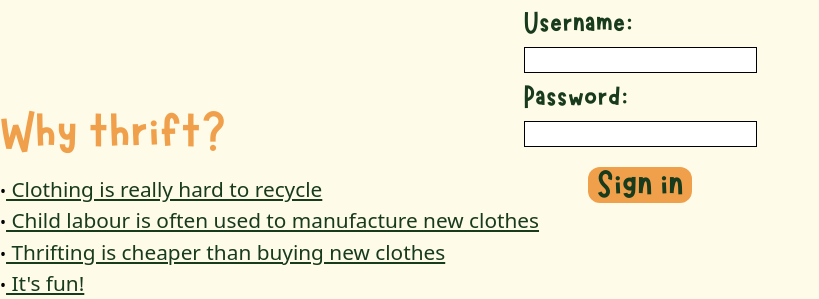
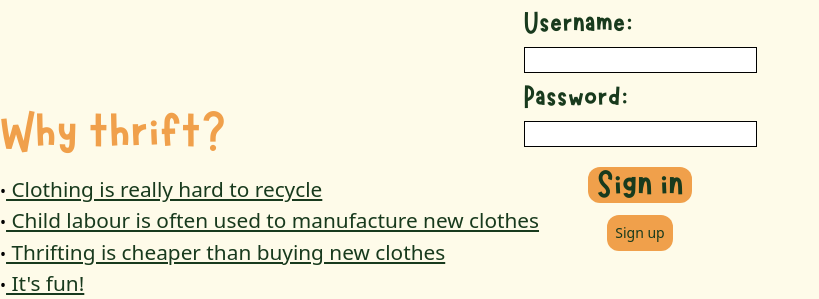
Before and after one commit to Linerah/Borithrift, a Flask app: page / in a window 1280 px wide. Shown: the part 501-800 px from the top of the page, without its empty margins (0-819 px from the left). Run offline with Flask 2, Linux system fonts and the light colour scheme; some libraries are stand-ins or nearby versions.

Commit message:
fixed app not running

```diff
--- a/app.py
+++ b/app.py
@@ -33,7 +33,7 @@ app = Flask(__name__)
 app.config['MONGO_DBNAME'] = 'cluster0'
 
 # URI of database
-app.config['MONGO_URI'] = "mongodb+srv://SDS:Boricuas@cluster0.zc52h.mongodb.net/myFirstDatabase?ssl=true&ssl_cert_reqs=CERT_NONE&retryWrites=true&w=majority"
+app.config['MONGO_URI'] = "mongodb+srv://SDS:Boricuas@cluster0.zc52h.mongodb.net/myFirstDatabase?ssl=true&retryWrites=true&w=majority"
 
 #Initialize PyMongo
 mongo = PyMongo(app, tlsCAFile=certifi.where())
--- a/static/css/style.css
+++ b/static/css/style.css
@@ -163,6 +163,12 @@ body {
     padding-top: 20px;
 }
 
+.sign-up-button-container {
+    display: flex;
+    justify-content: center;
+    padding-top: 10px;
+}
+
 .center {
     display: flex;
     justify-content: center;
--- a/templates/index.html
+++ b/templates/index.html
@@ -20,6 +20,7 @@
                 <label class="user-credentials-label" for="password">Password:</label> <br>
                 <input class="user-credentials-input" type="password" id="password" name="password"> <br>
                 <div class="sign-in-button-container"><button class="general-button text-font-MaryKate">Sign in<input type="submit" value=""></button></div>
+                <div class="sign-up-button-container"><button class="general-button text-font-MaryKaye">Sign up<input type="submit" value=""></button></div>
             </form>
         </div>
 
```
